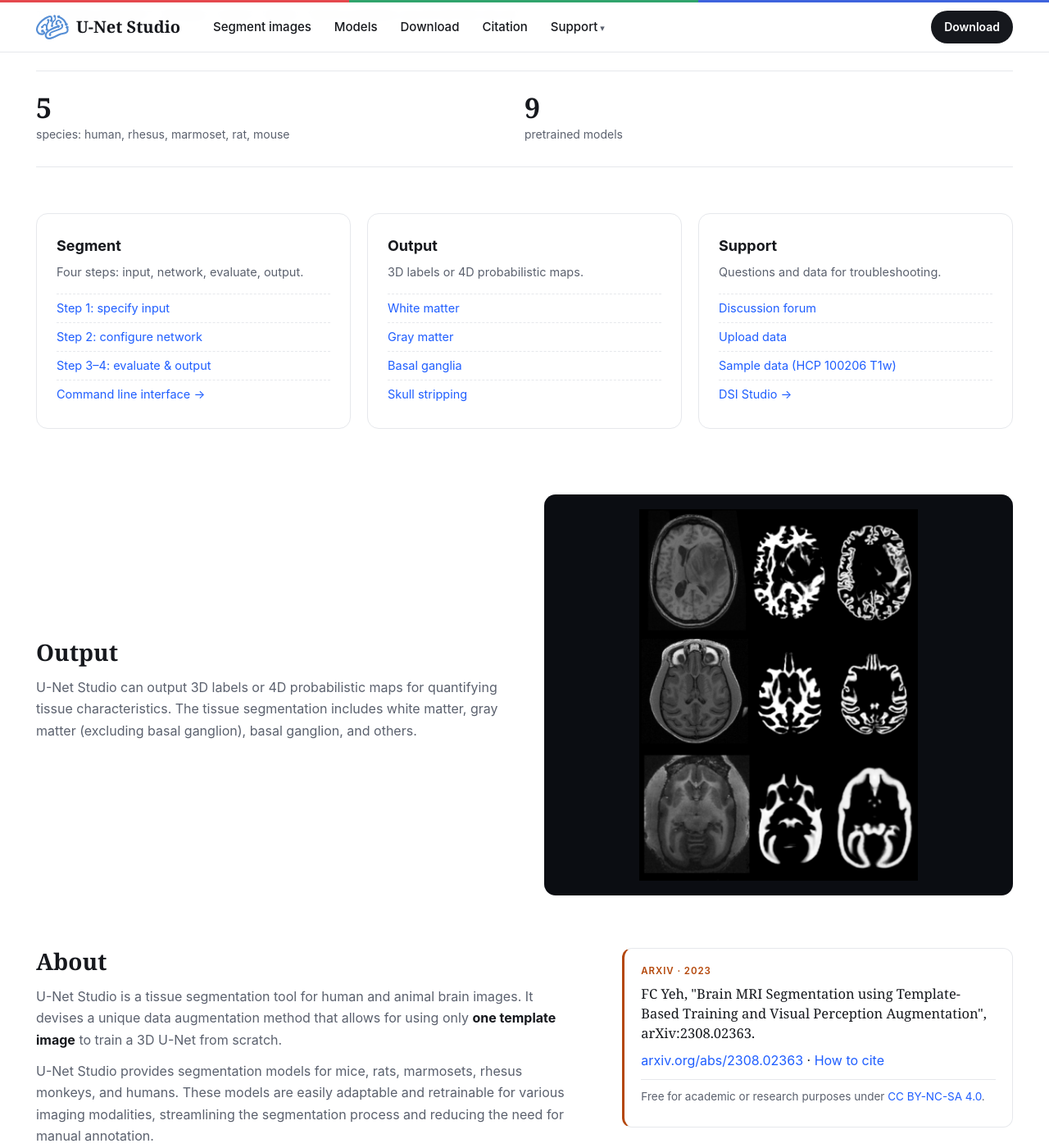
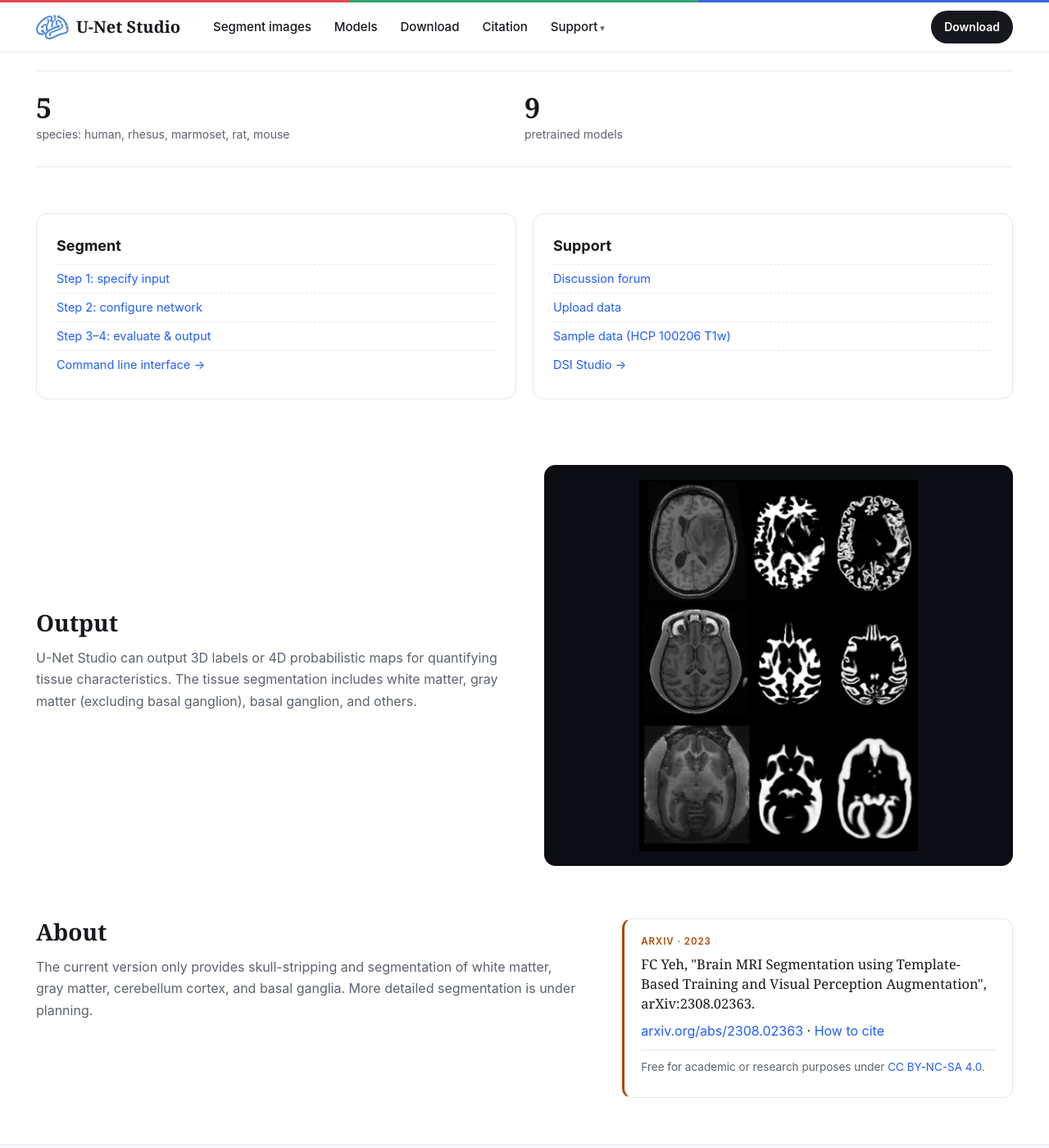
Before and after one commit to frankyeh/UNet-Studio-Website, a Jekyll site: the page built from index.md, in a window 1280 px wide and 1400 px high, scrolled down 586 px. Shown: the whole window at 82% size. Built offline with Jekyll 4.4.1, drawn with Linux system fonts in a browser that asks for light colours; some of the changed text lies outside the part shown.

Commit message:
Polish U-Net Studio homepage: remove redundant teasers/CTA, trim About, drop stray dot

```diff
--- a/_layouts/default.html
+++ b/_layouts/default.html
@@ -90,7 +90,7 @@
           <a href="https://dsi-studio.labsolver.org">DSI Studio</a>
         </div>
       </div>
-      <div class="cite">Cite: FC Yeh, "Brain MRI Segmentation using Template-Based Training and Visual Perception Augmentation", arXiv:2308.02363, 2023. &nbsp;<a class="dot" href="https://github.com/frankyeh/UNet-Studio-Website/">.</a></div>
+      <div class="cite">Cite: FC Yeh, "Brain MRI Segmentation using Template-Based Training and Visual Perception Augmentation", arXiv:2308.02363, 2023.</div>
     </footer>
     <script>
       (function() {
--- a/_layouts/home.html
+++ b/_layouts/home.html
@@ -30,10 +30,9 @@ layout: default
         <div><b>9</b><span>pretrained models</span></div>
       </section>
 
-      <section class="doors">
+      <section class="doors two">
         <div class="door">
           <h3>Segment</h3>
-          <p>Four steps: input, network, evaluate, output.</p>
           <ul>
             <li><a href="/evaluate.html#step-1-specify-input">Step 1: specify input</a></li>
             <li><a href="/evaluate.html#step-2-configure-network">Step 2: configure network</a></li>
@@ -42,18 +41,7 @@ layout: default
           </ul>
         </div>
         <div class="door">
-          <h3>Output</h3>
-          <p>3D labels or 4D probabilistic maps.</p>
-          <ul>
-            <li><a href="#output">White matter</a></li>
-            <li><a href="#output">Gray matter</a></li>
-            <li><a href="#output">Basal ganglia</a></li>
-            <li><a href="/evaluate.html#step-3-evaluate">Skull stripping</a></li>
-          </ul>
-        </div>
-        <div class="door">
           <h3>Support</h3>
-          <p>Questions and data for troubleshooting.</p>
           <ul>
             <li><a href="https://groups.google.com/g/unet-studio">Discussion forum</a></li>
             <li><a href="https://www.dropbox.com/request/W0hJkAIVC2keWAjqtqvU">Upload data</a></li>
--- a/assets/css/style.scss
+++ b/assets/css/style.scss
@@ -232,10 +232,12 @@ article > h2:first-child { margin-top: 0; padding-top: 0; border-top: 0; }
 .stats.two { grid-template-columns: repeat(2, minmax(0, 1fr)); }
 .stats.two div { padding: 26px 0; }
 .stats.two b { font-size: 34px; }
+.doors.two { grid-template-columns: repeat(2, minmax(0, 1fr)); }
+.door h3 + ul { margin-top: 8px; }
 .output { display: grid; grid-template-columns: 1fr 1fr; gap: 48px; padding: 56px 0 8px; align-items: center; }
 .output figure { margin: 0; background: #0b0d12; border-radius: 14px; padding: 18px; display: grid; place-items: center; }
 .output figure img { max-width: 340px; width: 100%; display: block; }
-.output h2, .about h2, .start h2 { font: 600 28px/1.2 var(--serif); margin: 0 0 12px; }
+.output h2, .about h2 { font: 600 28px/1.2 var(--serif); margin: 0 0 12px; }
 #output, #about { scroll-margin-top: 76px; }
 .output p, .about p { color: var(--muted); margin: 0 0 12px; }
 .about { display: grid; grid-template-columns: 1.4fr 1fr; gap: 48px; padding: 56px 0 8px; align-items: start; }
@@ -243,14 +245,6 @@ article > h2:first-child { margin-top: 0; padding-top: 0; border-top: 0; }
 .cite-card small { display: block; font-size: 11.5px; letter-spacing: .08em; text-transform: uppercase; color: #b4470a; font-weight: 600; margin-bottom: 6px; }
 .cite-card span { display: block; color: var(--ink); font: 16.5px/1.45 var(--serif); margin-bottom: 8px; }
 .cite-card .lic { font: 13.5px/1.5 var(--sans); display: block; margin-top: 10px; padding-top: 10px; border-top: 1px solid var(--line); color: var(--muted); font-size: 13.5px; }
-.start { margin: 56px 0 0; background: #0f1218; color: #d7dbe3; border-radius: 16px; padding: 30px 32px; display: grid; grid-template-columns: 1fr 1.4fr; gap: 24px; align-items: center; }
-.start h2 { color: #fff; font-size: 26px; margin: 0 0 6px; }
-.start p { margin: 0; color: #a9b0bd; }
-.start .opts { display: grid; grid-template-columns: repeat(4, 1fr); gap: 10px; }
-.start .opts a { display: block; text-align: center; border: 1px solid #2c3240; border-radius: 10px; padding: 12px 8px; color: #fff; font-size: 14px; }
-.start .opts a:hover { border-color: #5b6478; text-decoration: none; }
-.start .opts a small { display: block; color: #8b93a3; font-size: 12px; }
 @media (max-width: 820px) {
-  .output, .about, .start { grid-template-columns: 1fr; }
-  .start .opts { grid-template-columns: 1fr 1fr; }
+  .doors.two, .output, .about { grid-template-columns: 1fr; }
 }
--- a/index.md
+++ b/index.md
@@ -13,10 +13,7 @@ title: U-Net Studio
 <section class="about">
   <div>
     <h2 id="about">About</h2>
-    <p>U-Net Studio is a tissue segmentation tool for human and animal brain images. It devises a unique data augmentation method that allows for using only <strong style="color:#16181d">one template image</strong> to train a 3D U-Net from scratch.</p>
-    <p>U-Net Studio provides segmentation models for mice, rats, marmosets, rhesus monkeys, and humans. These models are easily adaptable and retrainable for various imaging modalities, streamlining the segmentation process and reducing the need for manual annotation.</p>
     <p>The current version only provides skull-stripping and segmentation of white matter, gray matter, cerebellum cortex, and basal ganglia. More detailed segmentation is under planning.</p>
-    <p>U-Net Studio is developed with its sister tool <a href="https://dsi-studio.labsolver.org">DSI Studio</a>. Many of the libraries are shared between them.</p>
   </div>
   <div class="cite-card">
     <small>arXiv · 2023</small>
@@ -25,16 +22,3 @@ title: U-Net Studio
     <span class="lic">Free for academic or research purposes under <a href="https://creativecommons.org/licenses/by-nc-sa/4.0/legalcode">CC BY-NC-SA 4.0</a>.</span>
   </div>
 </section>
-
-<section class="start">
-  <div>
-    <h2>Get started</h2>
-    <p>Download, unzip and run. All models and training templates are on the <a href="/models.html" style="color:#9ab8ff">models</a> page.</p>
-  </div>
-  <div class="opts">
-    <a href="/download.html">Download<small>Pre-release 2023.04.17</small></a>
-    <a href="/models.html">Models<small>training templates</small></a>
-    <a href="/evaluate.html">Segment images<small>step by step</small></a>
-    <a href="https://groups.google.com/g/unet-studio">Forum<small>questions</small></a>
-  </div>
-</section>
```
